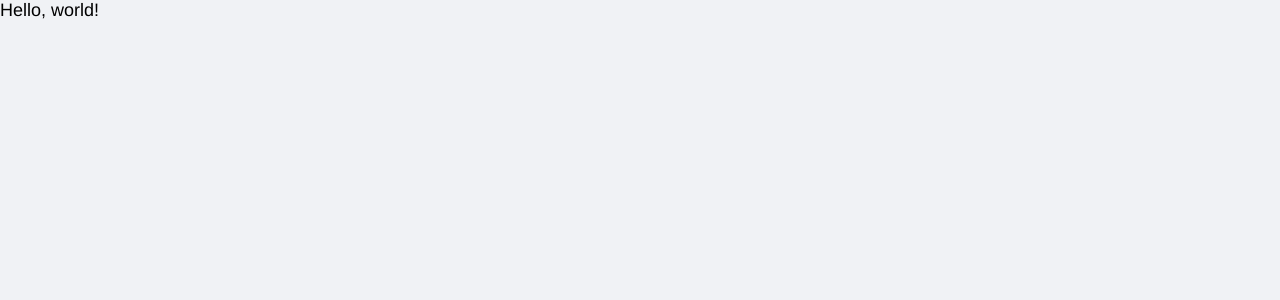
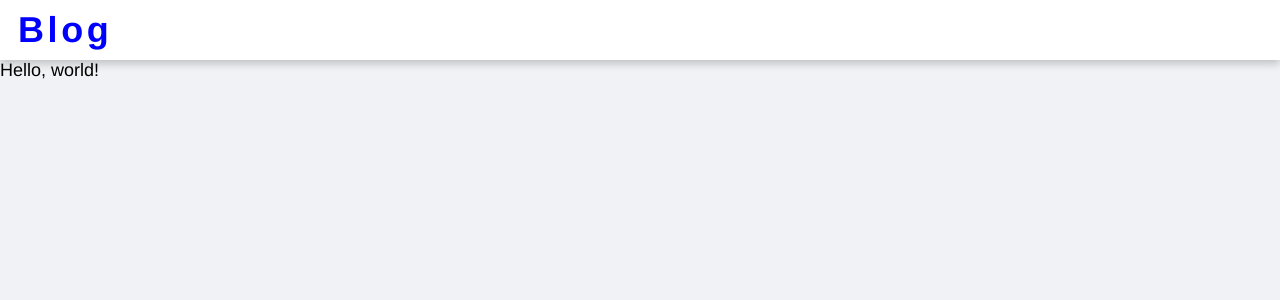
Before and after one commit to mdesanker/members-blog-public, a React (Create React App) app: page / in a window 1280 px wide. Shown: the top 300 px of the page. Built offline with nearby package versions, Linux system fonts and the light colour scheme.

Commit message:
Style logo in header

```diff
--- a/src/App.js
+++ b/src/App.js
@@ -1,10 +1,13 @@
 import { Fragment } from "react";
 import GlobalStyles from "./theme/GlobalStyles";
+import { Routes, Route } from "react-router-dom";
+import Header from "./components/Header";
 
 const App = () => {
   return (
     <Fragment>
       <GlobalStyles />
+      <Header />
       <div>Hello, world!</div>
     </Fragment>
   );
--- /dev/null
+++ b/src/components/Header.js
@@ -0,0 +1,35 @@
+import styled from "styled-components";
+
+const Header = () => {
+  return (
+    <HeaderWrapper>
+      <Container>
+        <Logo>Blog</Logo>
+      </Container>
+    </HeaderWrapper>
+  );
+};
+
+const HeaderWrapper = styled.header`
+  background-color: white;
+  box-shadow: ${({ theme }) => theme.shadows.large};
+  height: 60px;
+`;
+
+const Container = styled.div`
+  display: flex;
+  align-items: center;
+  justify-content: space-between;
+  height: 100%;
+  max-width: ${({ theme }) => theme.widths.content};
+  margin: 0 auto;
+  padding: 0 1rem;
+`;
+
+const Logo = styled.h1`
+  color: ${({ theme }) => theme.colors.primary};
+  font-size: 2rem;
+  letter-spacing: 0.2rem;
+`;
+
+export default Header;
--- a/src/theme/Theme.js
+++ b/src/theme/Theme.js
@@ -2,6 +2,15 @@ const Theme = {
   colors: {
     primary: "blue",
     secondary: "green",
+    lightgray: "#efefef",
+  },
+  shadows: {
+    small: "0 1px 2px rgba(0, 0, 0, 0.2)",
+    medium: "0 2px 4px rgba(0, 0, 0, 0.2)",
+    large: "0 4px 8px rgba(0, 0, 0, 0.2)",
+  },
+  widths: {
+    content: "140rem",
   },
 };
 
```
